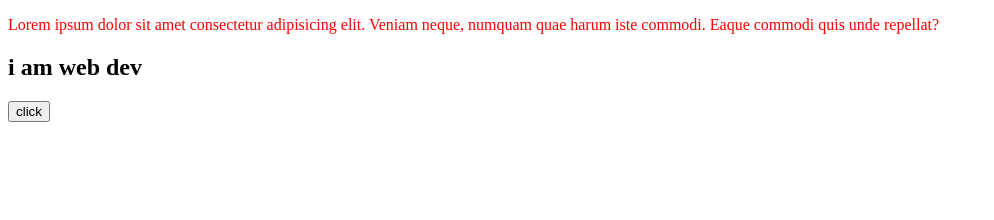
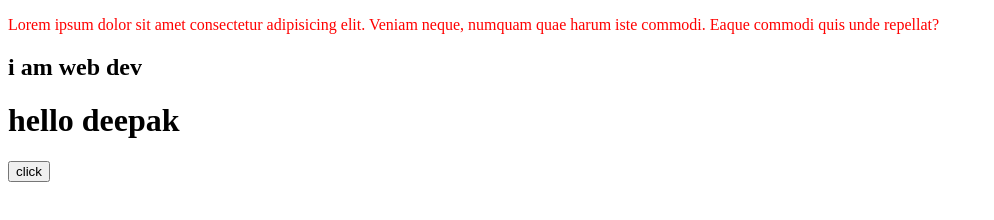
Before and after one commit to deepak29-git/txt, a plain HTML site: page index.html in a window 1280 px wide. Shown: the whole page, without its empty margins (0-994 px from the left). Drawn offline with Linux system fonts and the light colour scheme.

Commit message:
docs: add name

```diff
--- a/index.html
+++ b/index.html
@@ -10,6 +10,8 @@
 <body>
     <p>Lorem ipsum dolor sit amet consectetur adipisicing elit. Veniam neque, numquam quae harum iste commodi. Eaque commodi quis unde repellat?</p>
     <h2>i am web dev</h2>
+    <h1>hello deepak</h1>
     <button>click</button>
+
 </body>
 </html>
```
